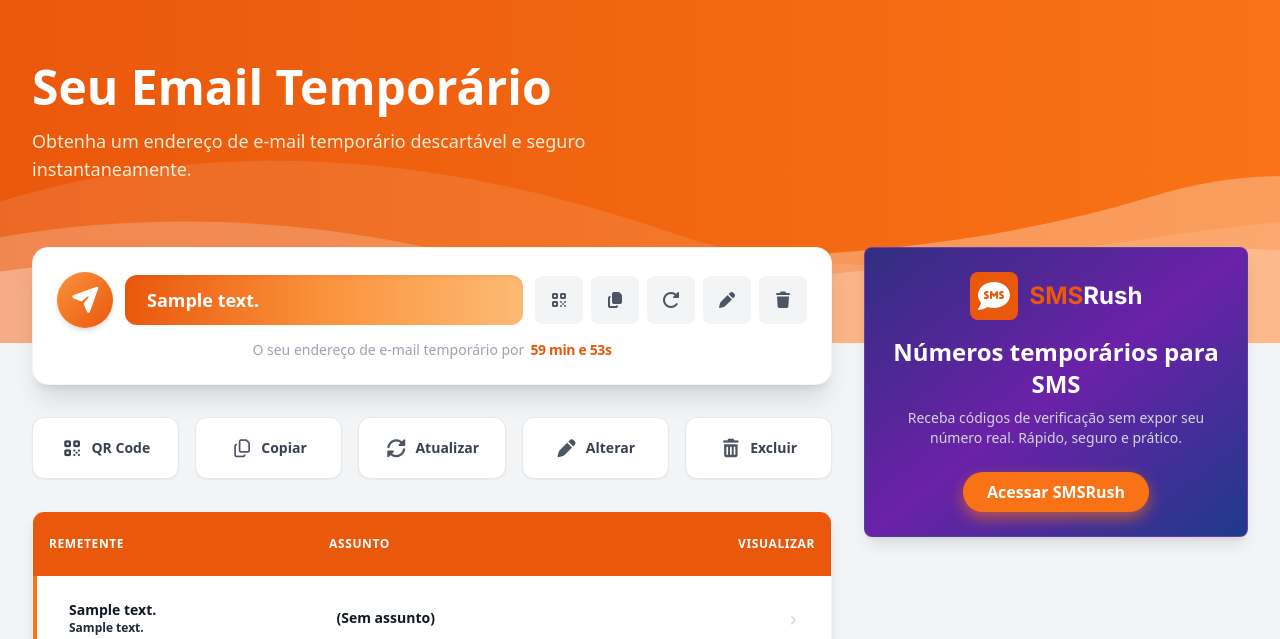
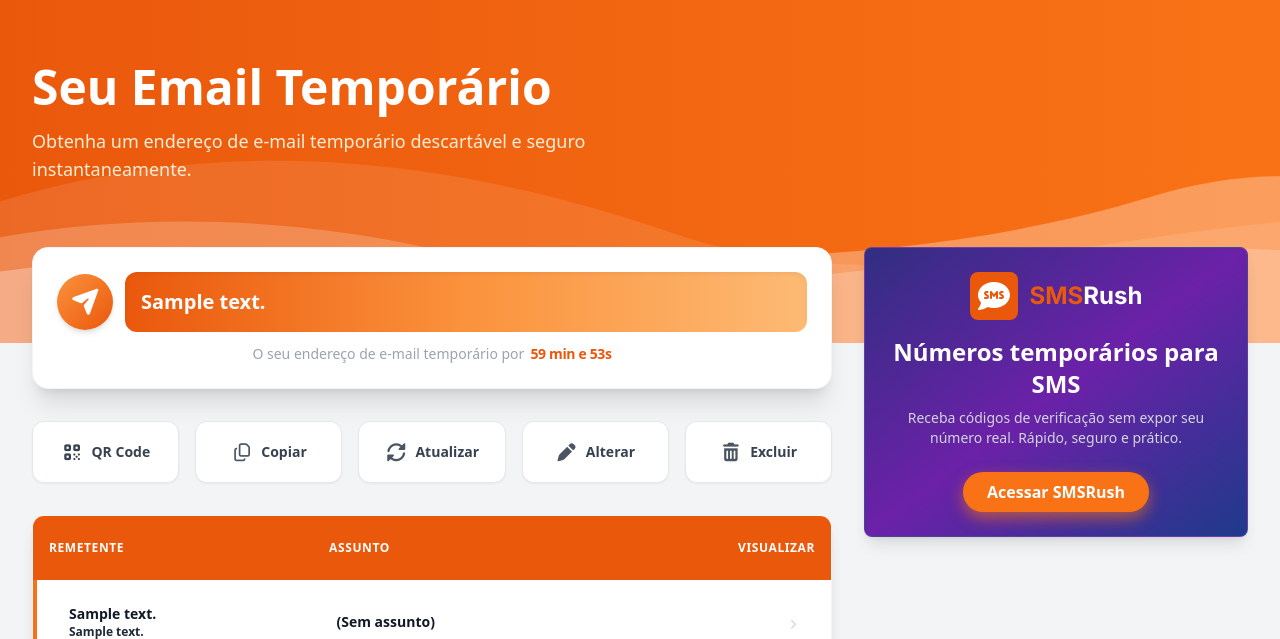
Before and after one commit to matheuszbb/tempmail, a Django app: template tempmail/core/templates/core/index.html in a window 1280 px wide. Shown: the part 82-721 px from the top of the page. Run offline with Django 5.2, Linux system fonts and the light colour scheme; the template is opened without the code that fills it: most values are stand-ins (such as "Sample title", 1, 10 or a date in 2020).

Commit message:
fix gerenciamento de sessões, atualizar a div de email

```diff
--- a/tempmail/core/templates/core/index.html
+++ b/tempmail/core/templates/core/index.html
@@ -32,49 +32,25 @@
         <div class="lg:col-span-8 space-y-8">
 
             <div id="emailCard"
-                class="bg-white dark:bg-dark-card rounded-2xl shadow-xl p-4 md:p-6 border border-gray-100 dark:border-gray-700 transition-colors">
-                <div class="flex flex-col md:flex-row items-center gap-3">
+                class="bg-white dark:bg-dark-card rounded-2xl shadow-xl p-4 md:p-6 border border-gray-100 dark:border-gray-700 transition-colors w-full overflow-hidden">
+                <div class="flex flex-col gap-3 w-full min-w-0">
+                    <!-- Linha do Email -->
+                    <div class="flex items-center gap-3 w-full min-w-0">
+                        <div
+                            class="flex bg-gradient-to-br from-orange-400 to-orange-600 w-12 h-12 sm:w-14 sm:h-14 rounded-full items-center justify-center text-white text-xl sm:text-2xl shadow-md shrink-0">
+                            <i class="fa-solid fa-paper-plane"></i>
+                        </div>
 
-                    <div
-                        class="hidden md:flex bg-gradient-to-br from-orange-400 to-orange-600 w-14 h-14 rounded-full items-center justify-center text-white text-2xl shadow-md shrink-0">
-                        <i class="fa-solid fa-paper-plane"></i>
+                        <div
+                            class="flex-1 w-full min-w-0 bg-gradient-to-r from-orange-600 via-orange-400 to-orange-300 p-1.5 sm:p-2 rounded-xl shadow-inner flex items-center relative group min-h-[50px] sm:min-h-[60px]">
+                            <div id="emailSkeleton" class="skeleton h-6 sm:h-8 w-3/4 mx-4 bg-white/40 shrink-0"></div>
+                            <div class="flex-1 min-w-0 overflow-hidden">
+                                <input type="text" id="emailDisplay" value="" readonly autocomplete="off" data-bwignore
+                                    class="block w-full bg-transparent text-white font-semibold text-[clamp(0.8rem,3vw,1.25rem)] px-2 outline-none cursor-text hidden truncate">
+                            </div>
+                        </div>
                     </div>
 
-                    <div
-                        class="flex-grow w-full bg-gradient-to-r from-orange-600 via-orange-400 to-orange-300 p-1.5 rounded-xl shadow-inner flex items-center relative group min-h-[50px]">
-                        <div id="emailSkeleton" class="skeleton h-6 w-3/4 mx-4 bg-white/20"></div>
-                        <input type="text" id="emailDisplay" value="" readonly autocomplete="off" data-bwignore
-                            class="w-full bg-transparent text-white font-semibold text-lg px-4 outline-none placeholder-white/70 cursor-text hidden">
-                    </div>
-
-                    <div class="flex gap-2 w-full md:w-auto justify-center md:justify-start">
-                        <button type="button" id="qrButton" data-qr-trigger data-qr-source="emailDisplay"
-                            onclick="toggleQR(event)"
-                            class="w-10 h-10 md:w-12 md:h-12 bg-gray-100 dark:bg-gray-700 hover:bg-gray-200 dark:hover:bg-gray-600 text-gray-600 dark:text-gray-300 rounded-lg flex items-center justify-center transition group">
-                            <i class="fa-solid fa-qrcode text-base group-hover:text-brand-orange"></i>
-                        </button>
-                        <button onclick="copyToClipboard(this)" data-copy-target="emailDisplay"
-                            class="w-10 h-10 md:w-12 md:h-12 bg-gray-100 dark:bg-gray-700 hover:bg-gray-200 dark:hover:bg-gray-600 text-gray-600 dark:text-gray-300 rounded-lg flex items-center justify-center transition relative group"
-                            title="Copiar Email">
-                            <i class="fa-solid fa-copy text-base group-hover:text-brand-orange transition-colors"></i>
-                        </button>
-                        <button onclick="syncInbox(this)"
-                            class="w-10 h-10 md:w-12 md:h-12 bg-gray-100 dark:bg-gray-700 hover:bg-gray-200 dark:hover:bg-gray-600 text-gray-600 dark:text-gray-300 rounded-lg flex items-center justify-center transition btn-refresh-icon group"
-                            title="Atualizar">
-                            <i
-                                class="fa-solid fa-rotate-right transition-transform group-hover:text-brand-orange transition-colors"></i>
-                        </button>
-                        <button onclick="openEditModal()"
-                            class="w-10 h-10 md:w-12 md:h-12 bg-gray-100 dark:bg-gray-700 hover:bg-gray-200 dark:hover:bg-gray-600 text-gray-600 dark:text-gray-300 rounded-lg flex items-center justify-center transition group"
-                            title="Editar Email">
-                            <i class="fa-solid fa-pen group-hover:text-brand-orange transition-colors"></i>
-                        </button>
-                        <button onclick="resetSession()"
-                            class="w-10 h-10 md:w-12 md:h-12 bg-gray-100 dark:bg-gray-700 hover:bg-gray-200 dark:hover:bg-gray-600 text-gray-600 dark:text-gray-300 rounded-lg flex items-center justify-center transition group"
-                            title="Excluir">
-                            <i class="fa-solid fa-trash group-hover:text-red-500 transition-colors"></i>
-                        </button>
-                    </div>
                 </div>
 
                 <p
--- a/tempmail/core/views.py
+++ b/tempmail/core/views.py
@@ -39,7 +39,6 @@ class Sitemap_xmlView(View):
 """
         return HttpResponse(sitemap_xml_content, content_type="application/xml", status=200)
 
-@method_decorator(ensure_csrf_cookie, name='dispatch')
 class IndexView(View):
     async def get(self, request):
         email_address = await sync_to_async(request.session.get)('email_address')
@@ -64,12 +63,15 @@ class IndexView(View):
             except EmailAccount.DoesNotExist:
                 pass
 
-        return await sync_to_async(render)(request, 'core/index.html', {
+        response = await sync_to_async(render)(request, 'core/index.html', {
             'initial_messages': messages
         })
 
+        # Garante que o cookie CSRF seja enviado (Substitui o ensure_csrf_cookie para Views Async)
+        from django.middleware.csrf import get_token
+        get_token(request)
 
-# ==================== TEMPMAIL API VIEWS (ASYNC CBVs) ====================
+        return response
 
 async def _get_or_create_temp_email_async(request) -> tuple[EmailAccount, bool]:
     """
@@ -255,11 +257,53 @@ class TempEmailAPI(View):
 
             # Validar formato básico
             if '@' not in custom_email:
-                return JsonResponse({'success': False, 'error': 'Endereço de email inválido'}, status=400)
+                return JsonResponse({'success': False, 'error': 'Endereço de email inválido'}, status=200)
+
+            # 0. Obter histórico de emails usados nesta sessão
+            session_used_emails = await sync_to_async(request.session.get)('used_emails', [])
+            if not isinstance(session_used_emails, list):
+                session_used_emails = []
+
+            # 0.1. Liberar o email anterior da sessão (se houver)
+            if session_email and session_email != custom_email:
+                try:
+                    previous_account = await EmailAccount.objects.aget(address=session_email)
+                    # Liberar o email anterior imediatamente (mesmo que não tenha passado o cooldown)
+                    previous_account.is_available = True
+                    # Resetar last_used_at para permitir reutilização imediata
+                    previous_account.last_used_at = None
+                    await sync_to_async(previous_account.save)(update_fields=['is_available', 'last_used_at', 'updated_at'])
+                    logger.info(f"Email anterior liberado: {session_email}")
+                except EmailAccount.DoesNotExist:
+                    pass
 
             # 1. Verificar se a conta já existe no nosso banco
             try:
                 account = await EmailAccount.objects.aget(address=custom_email)
+
+                # Verificar se este email foi usado pelo mesmo usuário nesta sessão
+                email_was_used_in_session = custom_email in session_used_emails
+
+                # --- TRAVA DE SEGURANÇA: Verificar se o email já está ocupado por outro usuário ---
+                # Se o email não está disponível E não pode ser reutilizado (cooldown não passou),
+                # E não foi usado pelo mesmo usuário nesta sessão, então está sendo usado por outro usuário
+                if not account.is_available and not account.can_be_reused() and not email_was_used_in_session:
+                    return JsonResponse({
+                        'success': False,
+                        'error': 'Este endereço de e-mail já está sendo usado por outro usuário.'
+                    }, status=200)
+
+                # Se o email foi usado nesta sessão, liberar antes de reutilizar
+                if email_was_used_in_session and not account.is_available:
+                    account.is_available = True
+                    account.last_used_at = None
+                    await sync_to_async(account.save)(update_fields=['is_available', 'last_used_at', 'updated_at'])
+                    logger.info(f"Email usado nesta sessão, liberado para reutilização: {custom_email}")
+
+                # Se estava disponível OU cooldown passou, marcamos como usada por este usuário
+                await sync_to_async(account.mark_as_used)()
+                logger.info(f"Usuário assumiu conta existente e liberada: {custom_email}")
+
             except EmailAccount.DoesNotExist:
                 # 2. Se não existe, precisamos criar.
                 # Primeiro pegamos o domínio do banco
@@ -267,7 +311,7 @@ class TempEmailAPI(View):
                 try:
                     domain = await Domain.objects.aget(domain=domain_part)
                 except Domain.DoesNotExist:
-                    return JsonResponse({'success': False, 'error': 'Domínio não suportado'}, status=400)
+                    return JsonResponse({'success': False, 'error': 'Domínio não suportado'}, status=200)
 
                 # 3. Tentar criar na API do SMTP.dev
                 client = SMTPLabsClient()
@@ -306,7 +350,7 @@ class TempEmailAPI(View):
                                 last_used_at=timezone.now()
                             )
                         else:
-                            return JsonResponse({'success': False, 'error': 'E-mail em uso por outro usuário ou domínio inválido'}, status=422)
+                            return JsonResponse({'success': False, 'error': 'E-mail em uso por outro usuário ou domínio inválido'}, status=200)
                     else:
                         logger.error(f"Erro ao criar conta customizada na API: {str(e)}")
                         return JsonResponse({'success': False, 'error': 'Não foi possível criar esta conta na API'}, status=500)
@@ -314,6 +358,12 @@ class TempEmailAPI(View):
             # 4. Atualizar sessão
             await sync_to_async(request.session.__setitem__)('email_address', account.address)
             await sync_to_async(request.session.__setitem__)('session_start', timezone.now().isoformat())
+
+            # Adicionar email ao histórico de emails usados nesta sessão
+            if account.address not in session_used_emails:
+                session_used_emails.append(account.address)
+            await sync_to_async(request.session.__setitem__)('used_emails', session_used_emails)
+
             await sync_to_async(request.session.save)()
 
             session_start_val = await sync_to_async(request.session.get)('session_start')
@@ -346,7 +396,7 @@ class MessageListAPI(View):
             session_start = await sync_to_async(request.session.get)('session_start')
 
             if not session_email or not session_start:
-                return JsonResponse({'success': False, 'error': 'Sessão não encontrada'}, status=400)
+                return JsonResponse({'success': False, 'error': 'Sessão não encontrada'}, status=200)
 
             account = await EmailAccount.objects.aget(address=session_email)
 
```
Also changed, not shown: base_static/js/index/tempmail.js (+17 -37 lines).
